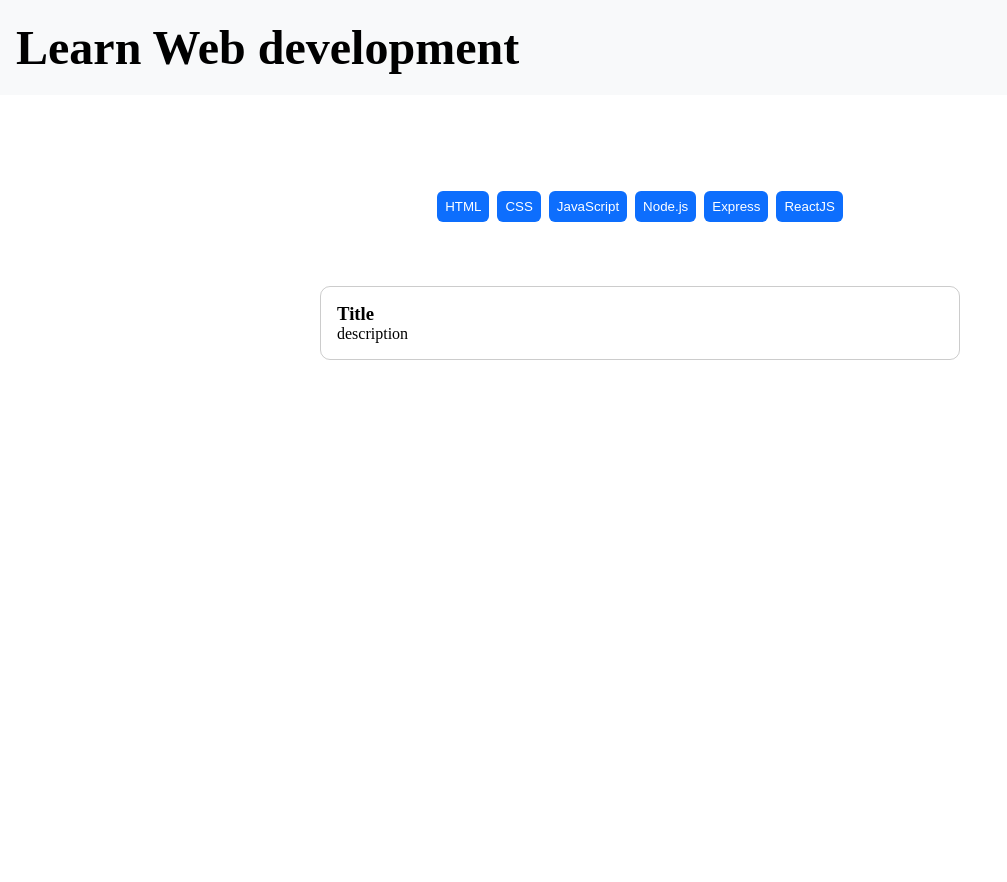
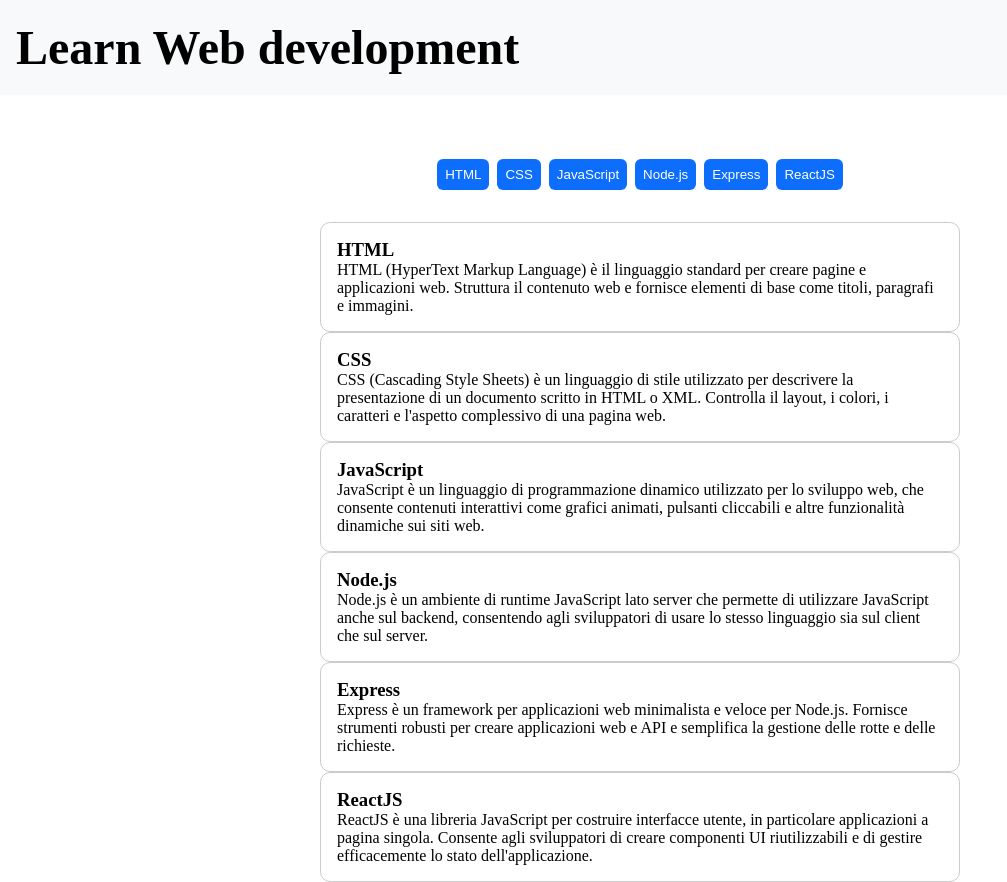
Before and after one commit to gianluca-milesi/react-use-state, a React (Vite) app: page / in a window 1280 px wide. Shown: the whole page, without its empty margins (0-1007 px from the left). Before the commit the page ends 800 px from the top, so only its background shows below. Built offline with nearby package versions, Linux system fonts and the light colour scheme.

Commit message:
Generate a Card for each element of languages array

```diff
--- a/src/components/Card/Card.jsx
+++ b/src/components/Card/Card.jsx
@@ -1,12 +1,12 @@
 import style from "./Card.module.css"
 
-function Card() {
+function Card({ title, description}) {
 
     return (
         <div className={style.card}>
             <div className={style.card_body}>
-                <h3>Title</h3>
-                <p>description</p>
+                <h3>{title}</h3>
+                <p>{description}</p>
             </div>
         </div>
     )
--- a/src/components/List/List.module.css
+++ b/src/components/List/List.module.css
@@ -3,5 +3,4 @@
     justify-content: center;
     align-items: center;
     gap: 0.5rem;
-
 }
--- a/src/layouts/Main/Main.jsx
+++ b/src/layouts/Main/Main.jsx
@@ -1,6 +1,7 @@
 import style from "./Main.module.css"
 import List from "../../components/List/List.jsx"
 import Card from "../../components/Card/Card.jsx"
+import languages from "../../data/languages.js"
 
 function Main() {
 
@@ -11,7 +12,9 @@
                     <List />
                 </div>
                 <section className={style.cards}>
-                    <Card />
+                    {languages.map(language => (
+                        <Card key={language.id} title={language.title} description={language.description} />
+                    ))}
                 </section>
             </main>
         </>
--- a/src/layouts/Main/Main.module.css
+++ b/src/layouts/Main/Main.module.css
@@ -3,8 +3,8 @@
     flex-direction: column;
     justify-content: center;
     align-items: center;
-    gap: 4rem;
-    margin-top: 6rem;
+    gap: 2rem;
+    margin-top: 4rem;
 }
 
 .cards {
```
